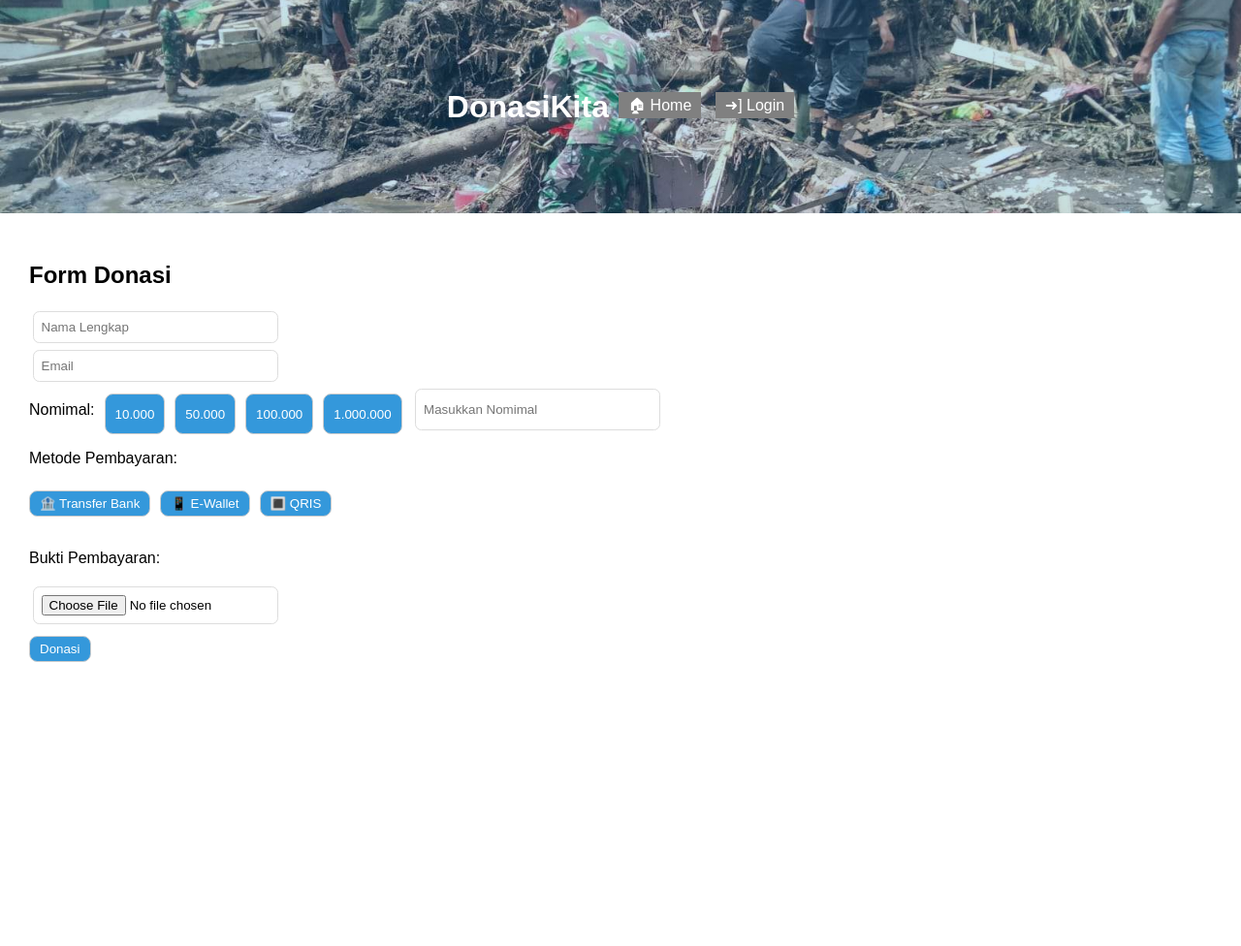
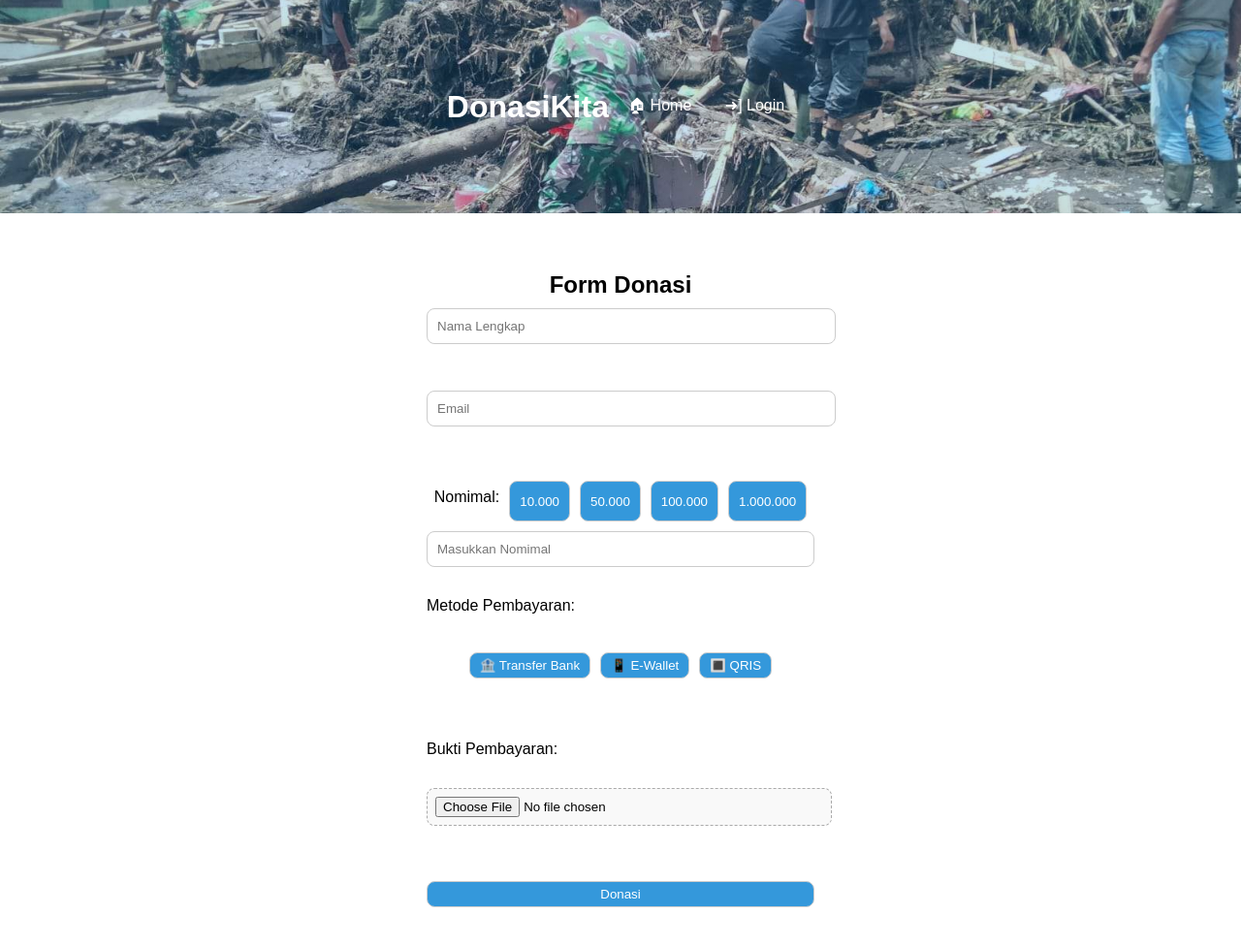
Before and after one commit to Septyo4832/Mini-Project-Progweb, a PHP site: page /donasi.html in a window 1280 px wide. Shown: the whole page at 97% size. Before the commit the page ends 683 px from the top, so only its background shows below. Run offline with PHP 8.4, Linux system fonts and the light colour scheme.

Commit message:
update lagi

```diff
--- a/login.html
+++ b/login.html
@@ -20,7 +20,7 @@
             <input type="text" placeholder="Email"><br>
             <input type="password" placeholder="Password"><br>
             <button type="submit" class="btn">Login</button>
-            <p>Buat akun baru</p>
+            <p class="click"><u>Buat akun baru</u></p>
         </form>
     </section>
 </body>
--- a/style.css
+++ b/style.css
@@ -28,13 +28,12 @@ nav a {
     text-decoration: none;
     font-weight: 500;
     transition: 0.3s;
-    background-color: gray;
     padding: 5px 10px;
 }
 
 nav a:hover {
-  color: #3498db;
-  background-color: blue;
+    color: #3498db;
+    transform: scale(1.02);
 }
 
 .filter {
@@ -68,7 +67,7 @@ nav a:hover {
     border-radius: 8.5px;
     border: 1px solid #ccc;
     cursor: pointer;
-    transition: 0.3s;
+    transition: 0.3s ease;
 }
 
 .btn:hover, .nominal button:hover, .payment button:hover {
@@ -155,10 +154,38 @@ nav a:hover {
     border-radius: 10px;
 }
 
+.form h2 {
+    text-align: center;
+    margin-bottom: 10px;
+}
+
 .form {
-    padding: 20px;
-    margin: 10px;
-    gap: 10px;
+    display: flex;
+    flex-direction: column;
+    align-items: center;
+    padding: 40px 20px;
+}
+
+.form form {
+    width: 100%;
+    max-width: 400px;   /* bikin rapi */
+    display: flex;
+    flex-direction: column;
+    gap: 15px;
+}
+
+input, select {
+    width: 100%;
+    padding: 10px;
+    border-radius: 8px;
+    border: 1px solid #ccc;
+}
+
+input[type="file"] {
+    padding: 8px;
+    border: 1px dashed #aaa;
+    border-radius: 8px;
+    background: #f9f9f9;
 }
 
 .login {
@@ -209,11 +236,6 @@ nav a:hover {
     text-decoration: underline;
 }
 
-.payment {
-    display: flex;
-    gap: 10px;
-}
-
 button {
     margin-top: 8.5px;
 }
@@ -229,20 +251,21 @@ div a {
     border-radius: 6.5px;
 }
 
-input {
-    border: 1px solid #ddd;
-    border-radius: 6.5px;
-    padding: 8px;
-    width: 235px;
-    margin: 3.5px;
+.nominal, .payment {
+    display: flex;
+    flex-wrap: wrap;
+    gap: 10px;
+    justify-content: center;
 }
 
-.login input {
-    width: 100%;
-    margin: 3.5px 0;
+.click {
+    cursor: pointer;
+    display: inline-block;
+    color: #3498db;
+    transition: 0.3s ease;
 }
 
-.nominal {
-    display: flex;
-    gap: 10px;
+.click:hover {
+    color: #226490;
+    transform: scale(1.02);
 }
```
